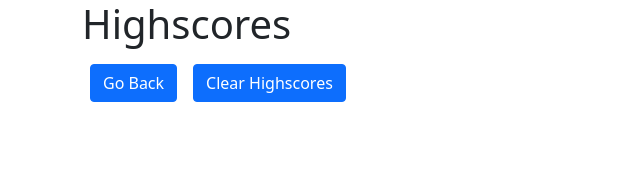
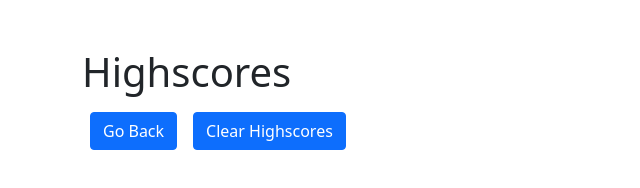
Before and after one commit to Udunomancer/gt-ft-coding-quiz, a plain HTML site: page score.html in a window 1280 px wide. Shown: the whole page, without its empty margins (0-640 px from the left). Drawn offline with nearby package versions, Linux system fonts and the light colour scheme.

Commit message:
Styling for High Score screen

```diff
--- a/assets/score-script.js
+++ b/assets/score-script.js
@@ -11,6 +11,8 @@
         var scoreEl = document.createElement("p");
         scoreEl.textContent =
         i + 1 + ". " + highScores[i].initials + " - " + highScores[i].score;
+        scoreEl.setAttribute("class", "text-white rounded w-25 p-1");
+        scoreEl.setAttribute("style", "background-color: #67ace7")
         scorePane.appendChild(scoreEl);
     }
   }
--- a/score.html
+++ b/score.html
@@ -9,8 +9,8 @@
 <body>
     <main>
         <div class="container">
-            <div class="row">
-                <div class="col-12">
+            <div class="row mt-4">
+                <div class="col-12 mt-4">
                     <h1>Highscores</h1>
                     <div id="score-pane">
                     </div>
```
